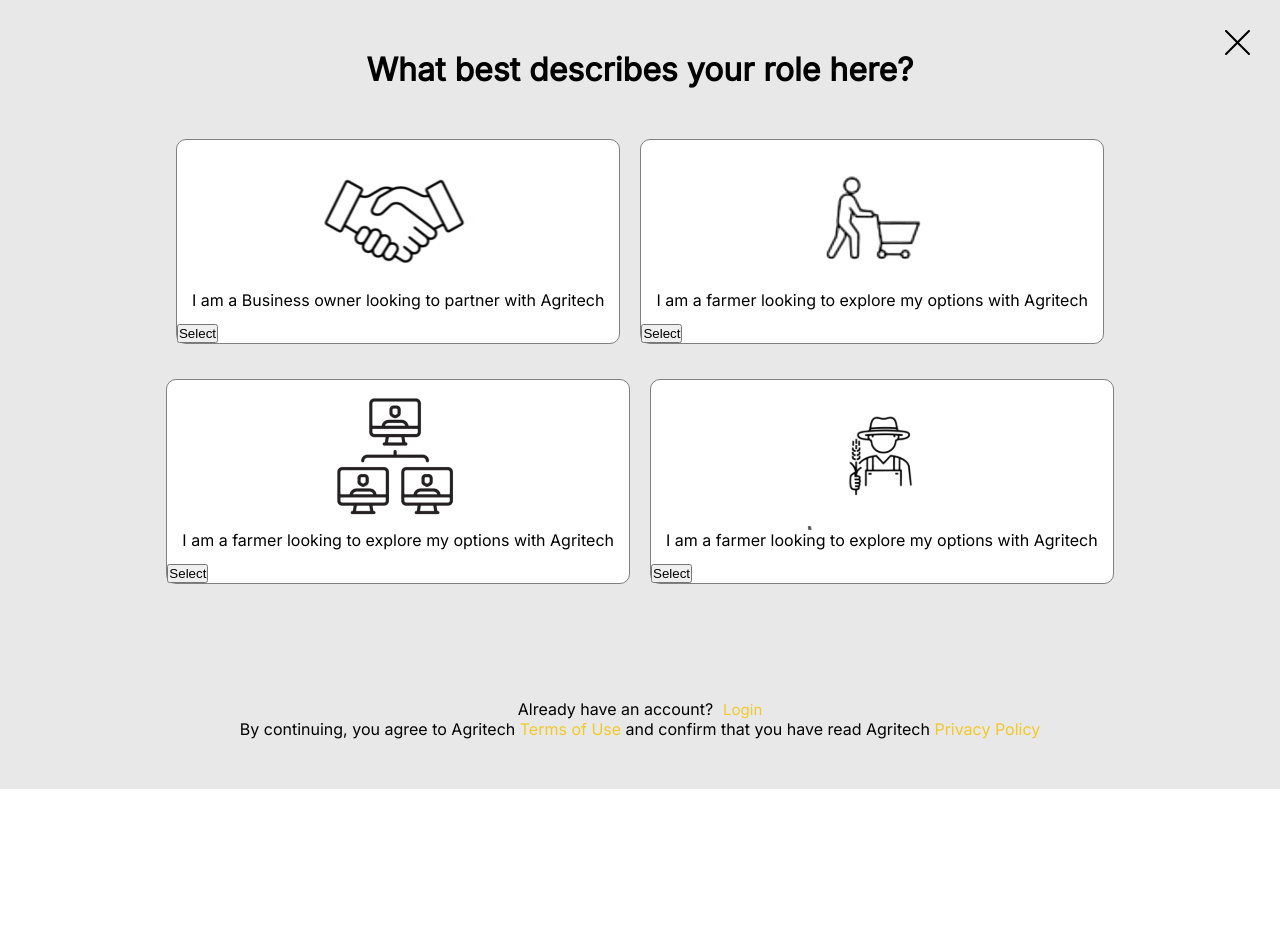
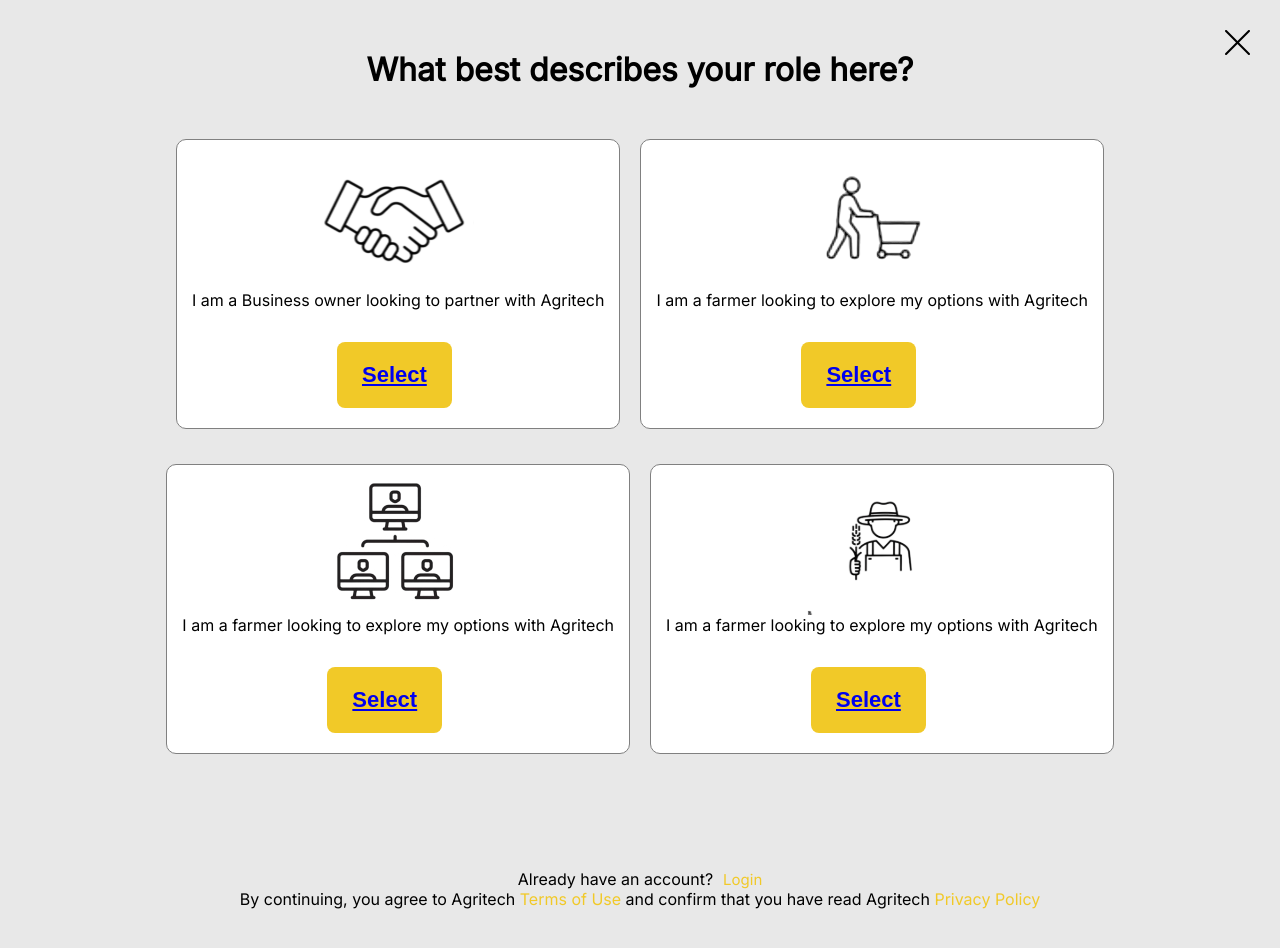
Before and after one commit to Ahnob/agritechcapstonereact, a React (Vite) app: page /onboarding in a window 1280 px wide. Shown: the top 948 px of the page. Before the commit the page ends 800 px from the top, so only its background shows below. Built offline with nearby package versions, Linux system fonts and the light colour scheme.

Commit message:
addded links to the buttons on onboarding

```diff
--- a/src/components/Alreadyhaveanaccount/Onboarding.css
+++ b/src/components/Alreadyhaveanaccount/Onboarding.css
@@ -2,6 +2,17 @@
   color: rgb(241, 201, 40);
   display: inline !important;
   cursor: pointer;
+}
+
+.onboarding-button {
+  margin: 20px 160px;
+  background-color: rgb(241, 201, 40);
+  font-weight: 500;
+  padding: 20px 25px;
+  border-radius: 8px;
+  font-weight: 600;
+  border: none;
+  font-size: 22px;
 }
 
 .onboarding-container {
@@ -77,8 +88,12 @@
   text-align: center;
 }
 
-.onboarding-content{
-    cursor: pointer;
+.onboarding-content {
+  cursor: pointer;
+}
+
+Link {
+  color: black;
 }
 
 @media (min-width: 768px) and (max-width: 1440px) {
--- a/src/components/Alreadyhaveanaccount/Onboarding.jsx
+++ b/src/components/Alreadyhaveanaccount/Onboarding.jsx
@@ -29,7 +29,9 @@
             <p className="onboarding-paragraph">
               I am a Business owner looking to partner with Agritech
             </p>
-            <button className="onboarding-button">Select</button>
+            <button className="onboarding-button">
+              <Link to="/farmer-signup">Select</Link>
+            </button>
           </div>
           <div className="onboarding-child2">
             <img
@@ -40,21 +42,28 @@
             <p className="onboarding-paragraph">
               I am a farmer looking to explore my options with Agritech
             </p>
-            <button className="onboarding-button">Select</button>
+
+            <button className="onboarding-button">
+              <Link to="/b2b-signup">Select</Link>
+            </button>
           </div>
           <div className="onboarding-child2">
             <img src={adminIcon} className="farmer_image" alt="admin icon" />
             <p className="onboarding-paragraph">
               I am a farmer looking to explore my options with Agritech
             </p>
-            <button className="onboarding-button">Select</button>
+            <button className="onboarding-button">
+              <Link to="/admin-signup">Select</Link>
+            </button>
           </div>
           <div className="onboarding-child2">
             <img src={farmer_icon} className="farmer_image" alt="farmer icon" />
             <p className="onboarding-paragraph">
               I am a farmer looking to explore my options with Agritech
             </p>
-            <button className="onboarding-button">Select</button>
+            <button className="onboarding-button">
+              <Link to="/farmer-signup">Select</Link>
+            </button>
           </div>
         </div>
         <footer className="onboarding-footer">
```
